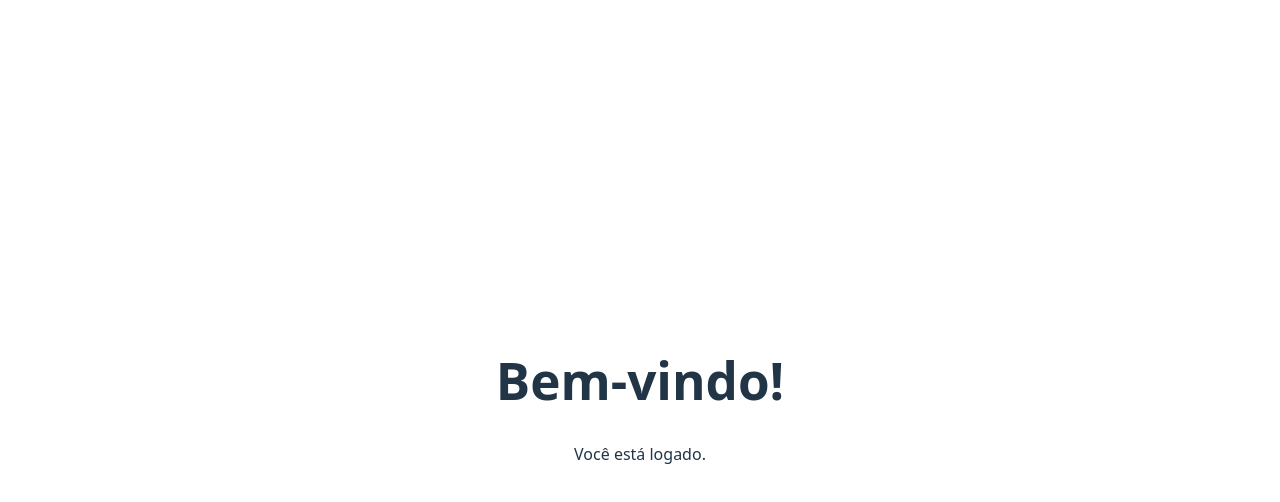
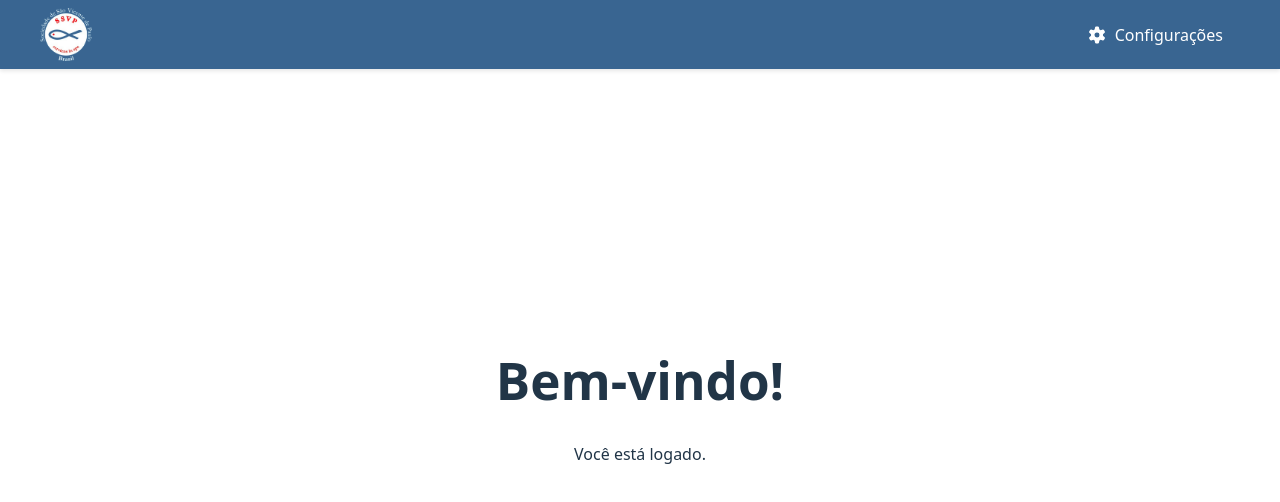
Before and after one commit to Projeto-SSC0536/SSC0536-front, a React (Vite) app in the folder my-app/: page / in a window 1280 px wide. Both pictures are taken after typing "name@example.com", "Sample123" into the empty fields and a click on the button "Entrar". Shown: the top 502 px of the page. Built offline with nearby package versions, Linux system fonts and the light colour scheme.

Commit message:
criação do header

```diff
--- a/my-app/package.json
+++ b/my-app/package.json
@@ -10,6 +10,9 @@
     "preview": "vite preview"
   },
   "dependencies": {
+    "@fortawesome/fontawesome-svg-core": "^7.1.0",
+    "@fortawesome/free-solid-svg-icons": "^7.1.0",
+    "@fortawesome/react-fontawesome": "^3.1.0",
     "react": "^19.1.1",
     "react-dom": "^19.1.1",
     "react-router-dom": "^7.9.4"
--- a/my-app/src/App.css
+++ b/my-app/src/App.css
@@ -1,7 +1,19 @@
 #root {
-  margin: 0 auto;
-  padding: 2rem;
-  text-align: center;
   width: 100%;
-  place-content: center;
+  min-height: 100vh;
 }
+
+.app {
+  min-height: 100vh;
+  display: flex;
+  flex-direction: column;
+}
+
+main {
+  flex: 1;
+  margin-top: -69px; /* Altura do header */
+  width: 100%;
+  max-width: 1200px;
+  align-content: center;
+  align-self: center;
+}
--- a/my-app/src/App.jsx
+++ b/my-app/src/App.jsx
@@ -2,15 +2,21 @@
 import { BrowserRouter, Routes, Route } from 'react-router-dom';
 import LoginPage from './pages/LoginPage';
 import HomePage from './pages/HomePage';
+import Header from './components/Header';
 import './App.css';
 
 function App() {
   return (
     <BrowserRouter>
-      <Routes>
-        <Route path="/" element={<LoginPage />} />
-        <Route path="/home" element={<HomePage />} />
-      </Routes>
+      <div className="app">
+        <Header />
+        <main>
+          <Routes>
+            <Route path="/" element={<LoginPage />} />
+            <Route path="/home" element={<HomePage />} />
+          </Routes>
+        </main>
+      </div>
     </BrowserRouter>
   );
 }
--- /dev/null
+++ b/my-app/src/components/Header.css
@@ -0,0 +1,36 @@
+.header {
+  background-color: rgba(57, 101, 145, 1);
+  color: white;
+  padding: 0.5rem 0;
+  box-shadow: 0 2px 4px rgba(0, 0, 0, 0.1);
+}
+
+.header-content {
+  margin: 0 2.5rem;
+  display: flex;
+  justify-content: space-between;
+  align-items: center;
+}
+
+.logo {
+  max-height: 53px;
+}
+
+.settings-button {
+  background-color: transparent;
+  color: white;
+  padding: 0.5rem 1rem;
+  border-radius: 4px;
+  cursor: pointer;
+  display: flex;
+  align-items: center;
+  gap: 0.5rem;
+  font-size: 1rem;
+  transition: all 0.3s ease;
+}
+
+.settings-button:hover {
+  background-color: rgba(255, 255, 255, 0.1);
+  transform: scale(1.05);
+  border-color: unset;
+}
--- /dev/null
+++ b/my-app/src/components/Header.jsx
@@ -0,0 +1,28 @@
+import React from 'react';
+import { FontAwesomeIcon } from '@fortawesome/react-fontawesome';
+import { faGear } from '@fortawesome/free-solid-svg-icons'
+import { useLocation } from 'react-router-dom';
+import './Header.css';
+
+function Header() {
+  const location = useLocation();
+  const isLoginPage = location.pathname === '/';
+
+return (
+    <header className={`header ${isLoginPage ? 'header-login' : ''}`}>
+        <div className="header-content">
+            <div className="logo">
+                <img src="src/assets/logo.png" alt="Logo Cantinho Fraterno" className="logo" />
+            </div>
+            {!isLoginPage && (
+                <button className="settings-button" onClick={() => console.log('Settings clicked')}>
+                    <FontAwesomeIcon icon={faGear} style={{color: "#fff",}} />
+                    Configurações
+                </button>
+            )}
+        </div>
+    </header>
+);
+}
+
+export default Header;
```
Also changed, not shown: my-app/src/assets/logo.png (added), 1 other file (tests, documents, lock files or other folders).
